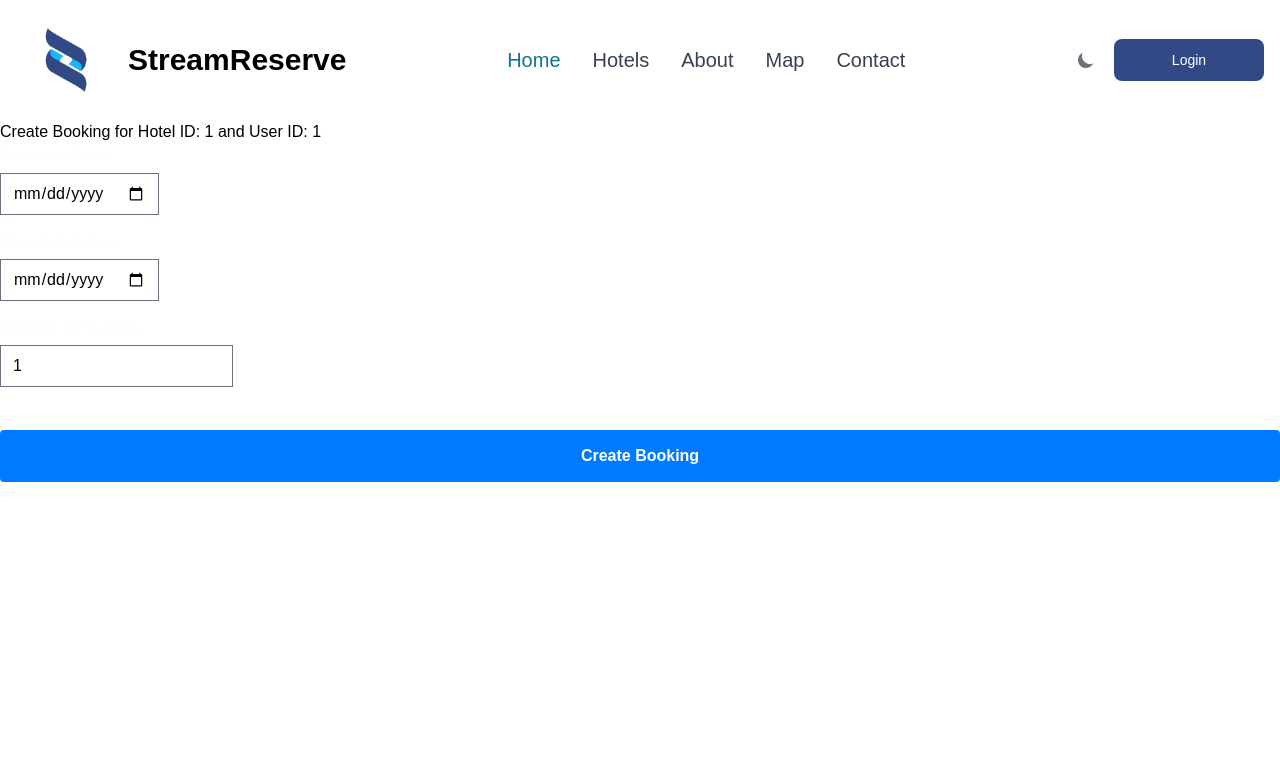
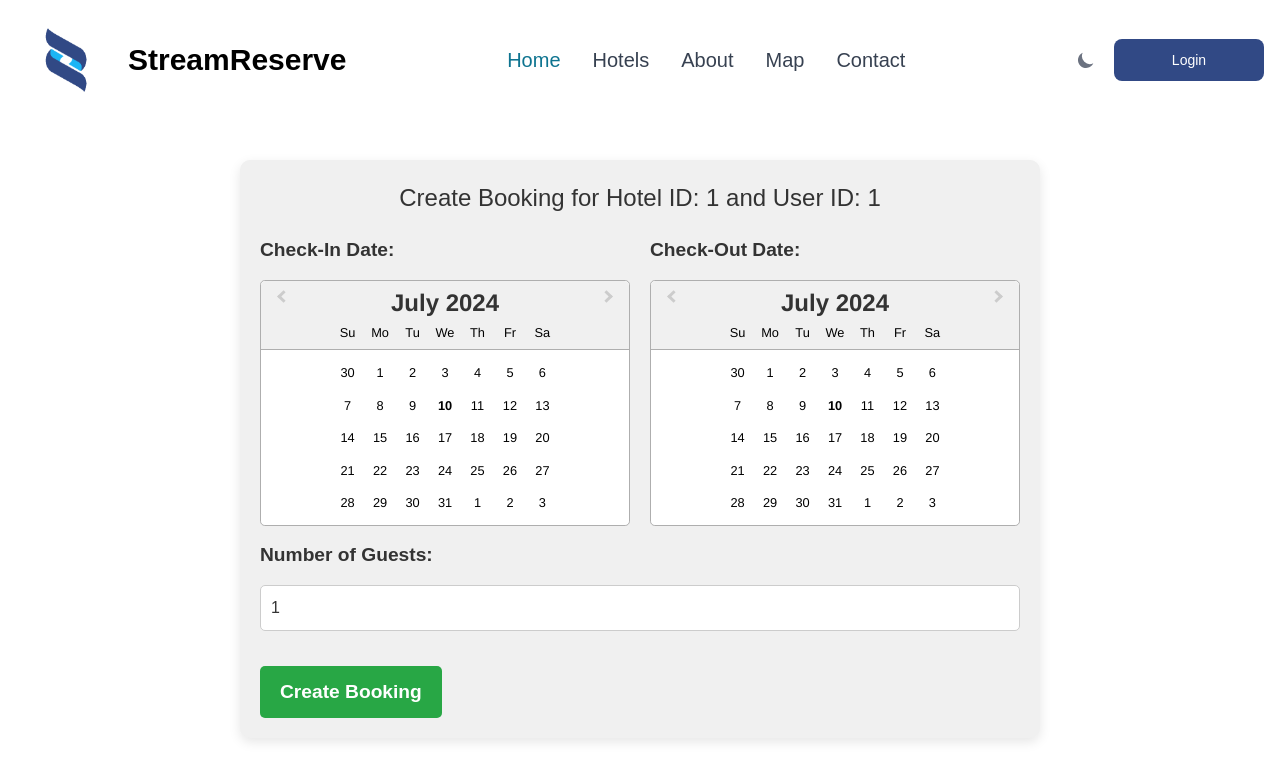
Before and after one commit to ShehanGit/Hotel-Booking-System, a React (Create React App) app in the folder frontend/hotel-booking-system/: page /booking/1/1 in a window 1280 px wide. Shown: the top 780 px of the page. Built offline with nearby package versions, Linux system fonts and the light colour scheme.

Commit message:
booking page created

```diff
--- a/frontend/hotel-booking-system/package.json
+++ b/frontend/hotel-booking-system/package.json
@@ -8,8 +8,11 @@
     "@testing-library/user-event": "^13.5.0",
     "axios": "^1.7.2",
     "flowbite-react": "^0.10.1",
+    "moment": "^2.30.1",
     "react": "^18.3.1",
+    "react-datepicker": "^7.3.0",
     "react-dom": "^18.3.1",
+    "react-moment": "^1.1.3",
     "react-router-dom": "^6.24.1",
     "react-scripts": "5.0.1",
     "web-vitals": "^2.1.4"
--- /dev/null
+++ b/frontend/hotel-booking-system/src/css/Booking.css
@@ -0,0 +1,160 @@
+.booking-form-container {
+    max-width: 800px;
+    margin: 0 auto;
+    margin-top: 40px;
+    padding: 20px;
+    background-color: #f0f0f0;
+    border-radius: 10px;
+    box-shadow: 0 4px 12px rgba(0, 0, 0, 0.1);
+    color: #000; /* Text color changed to black */
+}
+
+.booking-form {
+    display: flex;
+    flex-direction: column;
+    gap: 20px;
+}
+
+.form-row {
+    display: flex;
+    justify-content: space-between;
+    gap: 20px;
+}
+
+.form-group {
+    flex: 1;
+    display: flex;
+    flex-direction: column;
+    gap: 10px;
+}
+
+.form-group label {
+    font-size: 1.1rem;
+    font-weight: 600;
+    color: #333;
+}
+
+.form-group input, .form-group .form-control {
+    padding: 10px;
+    border: 1px solid #ccc;
+    border-radius: 5px;
+    font-size: 1rem;
+    color: #333;
+}
+
+.submit-button {
+    padding: 15px 30px;
+    background-color: #007bff;
+    color: #fff;
+    border: none;
+    border-radius: 25px;
+    cursor: pointer;
+    font-size: 1.1rem;
+    font-weight: 600;
+    transition: background-color 0.3s ease, box-shadow 0.3s ease;
+    align-self: flex-end;
+    margin-top: 20px;
+    width: 100%;
+}
+
+.submit-button:hover {
+    background-color: #0056b3;
+    box-shadow: 0 4px 12px rgba(0, 0, 0, 0.2);
+}
+
+.react-datepicker {
+    width: 100%;
+}
+
+.react-datepicker__input-container {
+    display: none;
+}
+
+.react-datepicker__day--selected, .react-datepicker__day--in-selecting-range, .react-datepicker__day--in-range {
+    background-color: #007bff;
+    color: #fff;
+    border-radius: 50%;
+}
+
+.react-datepicker__header {
+    background-color: #007bff;
+    border-bottom: none;
+}
+
+.react-datepicker__current-month, .react-datepicker__day-name {
+    color: #fff;
+}
+
+.react-datepicker__day {
+    border-radius: 50%;
+    transition: background-color 0.2s ease;
+}
+
+.react-datepicker__day:hover {
+    background-color: #0056b3;
+    color: #fff;
+}
+
+.form-group .react-datepicker-wrapper {
+    width: 100%;
+}
+
+.form-group {
+    display: flex;
+    flex-direction: column;
+}
+
+.form-group label {
+    margin-bottom: 5px;
+    font-size: 1.2rem;
+    font-weight: bold;
+    color: #333;
+}
+
+.form-group input {
+    padding: 10px;
+    border: 1px solid #ccc;
+    border-radius: 5px;
+    font-size: 1rem;
+    color: #333;
+}
+
+.booking-form-container h2 {
+    font-size: 1.5rem;
+    margin-bottom: 20px;
+    text-align: center;
+    color: #333;
+}
+
+.submit-button {
+    background-color: #28a745;
+    color: #fff;
+    border: none;
+    padding: 10px 20px;
+    border-radius: 5px;
+    cursor: pointer;
+    font-size: 1.2rem;
+    width: auto;
+    align-self: center;
+}
+
+.submit-button:hover {
+    background-color: #218838;
+}
+
+@media (max-width: 600px) {
+    .form-row {
+        flex-direction: column;
+    }
+
+    .submit-button {
+        width: 100%;
+    }
+}
+
+/* New CSS Rules to fix DatePicker horizontal display */
+.react-datepicker__month-container {
+    float: left;
+    width: 100%;
+
+}
--- a/frontend/hotel-booking-system/src/pages/adminPages/Booking.jsx
+++ b/frontend/hotel-booking-system/src/pages/adminPages/Booking.jsx
@@ -1,8 +1,10 @@
 import React, { useState } from 'react';
 import NavBar from '../../components/NavBar';
-import '../../css/HotelCreate.css';
+import '../../css/Booking.css';
 import { useParams } from 'react-router-dom';
 import axios from 'axios';
+import DatePicker from 'react-datepicker';
+import 'react-datepicker/dist/react-datepicker.css';
 
 function Booking() {
     const { hotelId, userId } = useParams();
@@ -11,13 +13,17 @@ function Booking() {
             userId: userId
         },
         room: {
-            roomId: hotelId // assuming hotelId is the same as roomId for this example
+            roomId: hotelId // Remember to change this as needed
         },
         checkInDate: '',
         checkOutDate: '',
         numberOfGuests: 1,
         status: 'pending'
     });
+
+    const handleDateChange = (date, name) => {
+        setBookingData(prev => ({ ...prev, [name]: date }));
+    };
 
     const handleChange = e => {
         const { name, value } = e.target;
@@ -45,30 +51,29 @@ function Booking() {
     return (
         <div>
             <NavBar />
+            <div className="booking-form-container">
+                <h2>Create Booking for Hotel ID: {hotelId} and User ID: {userId}</h2>
                 <div className="booking-form">
-                <h2>Create Booking for Hotel ID: {hotelId} and User ID: {userId}</h2>
                     <form onSubmit={handleSubmit}>
+                        <div className="form-row">
                             <div className="form-group">
                                 <label htmlFor="checkInDate">Check-In Date:</label>
-                        <input
-                            type="date"
-                            id="checkInDate"
-                            name="checkInDate"
-                            value={bookingData.checkInDate}
-                            onChange={handleChange}
-                            required
+                                <DatePicker
+                                    selected={bookingData.checkInDate}
+                                    onChange={(date) => handleDateChange(date, 'checkInDate')}
+                                    dateFormat="yyyy-MM-dd"
+                                    inline
                                 />
                             </div>
                             <div className="form-group">
                                 <label htmlFor="checkOutDate">Check-Out Date:</label>
-                        <input
-                            type="date"
-                            id="checkOutDate"
-                            name="checkOutDate"
-                            value={bookingData.checkOutDate}
-                            onChange={handleChange}
-                            required
+                                <DatePicker
+                                    selected={bookingData.checkOutDate}
+                                    onChange={(date) => handleDateChange(date, 'checkOutDate')}
+                                    dateFormat="yyyy-MM-dd"
+                                    inline
                                 />
+                            </div>
                         </div>
                         <div className="form-group">
                             <label htmlFor="numberOfGuests">Number of Guests:</label>
@@ -79,6 +84,7 @@ function Booking() {
                                 value={bookingData.numberOfGuests}
                                 onChange={handleChange}
                                 min="1"
+                                className="form-control"
                                 required
                             />
                         </div>
@@ -86,6 +92,7 @@ function Booking() {
                     </form>
                 </div>
             </div>
+        </div>
     );
 }
 
```
Also changed, not shown: 1 other file (tests, documents, lock files or other folders). Lines whose indentation alone changed are shown as unchanged.
